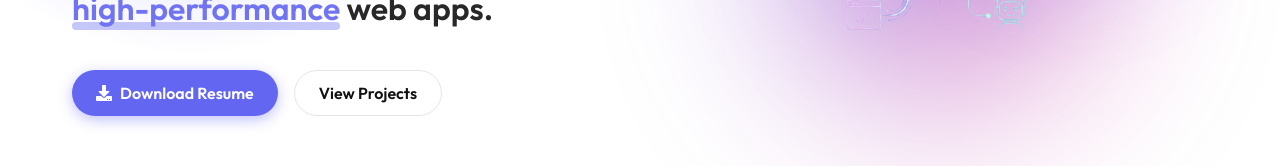
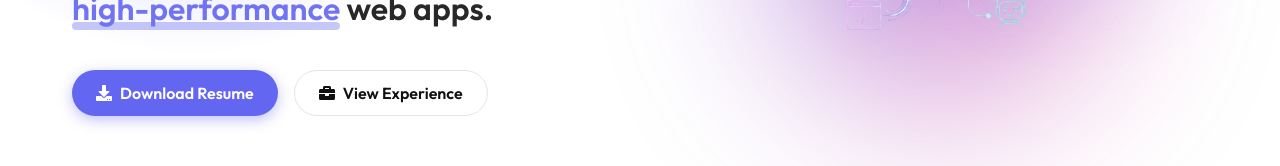
Before and after one commit to Kanai2003/Kanai2003.github.io, a Next.js app: page / in a window 1280 px wide. Shown: the part 501-667 px from the top of the page. Built offline with nearby package versions, Linux system fonts and the light colour scheme.

Commit message:
feat: Add new resume PDF and update Hero section navigation from 'Projects' to 'Experience' with icon.

```diff
--- a/src/components/Hero.tsx
+++ b/src/components/Hero.tsx
@@ -3,7 +3,7 @@
 import styles from "./Hero.module.css";
 import { resumeData } from "@/data/resume";
 import { motion } from "framer-motion";
-import { FaDownload } from "react-icons/fa";
+import { FaDownload, FaBriefcase } from "react-icons/fa";
 
 export default function Hero() {
   return (
@@ -26,15 +26,11 @@ export default function Hero() {
           {/* <p className={styles.summary}>{resumeData.summary}</p> */}
 
           <div className={styles.actions}>
-            <a
-              href="/Resume_for_JEngineer.pdf"
-              download
-              className={styles.primaryBtn}
-            >
+            <a href="/My_Resume.pdf" download className={styles.primaryBtn}>
               <FaDownload /> Download Resume
             </a>
-            <a href="#projects" className={styles.secondaryBtn}>
-              View Projects
+            <a href="#experience" className={styles.secondaryBtn}>
+              <FaBriefcase /> View Experience
             </a>
           </div>
         </motion.div>
```
Also changed, not shown: 1 other file (tests, documents, lock files or other folders).
